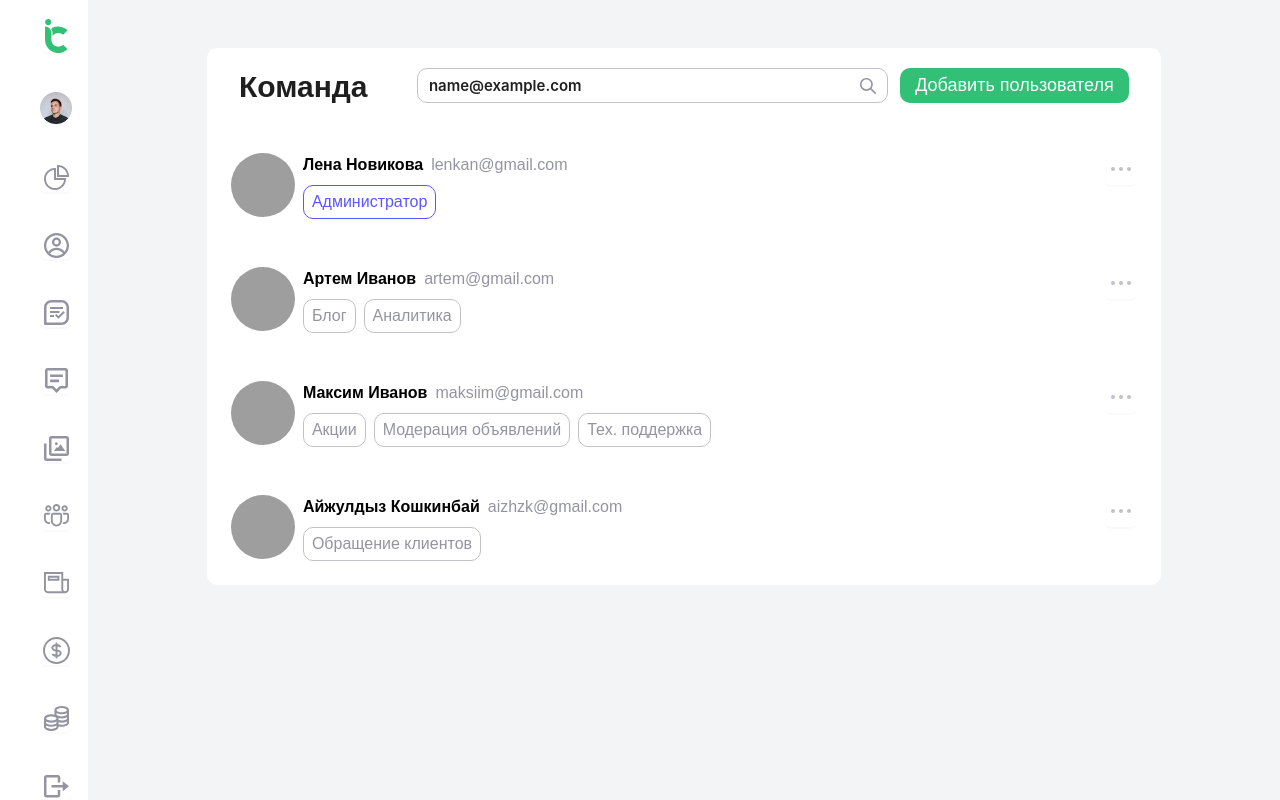
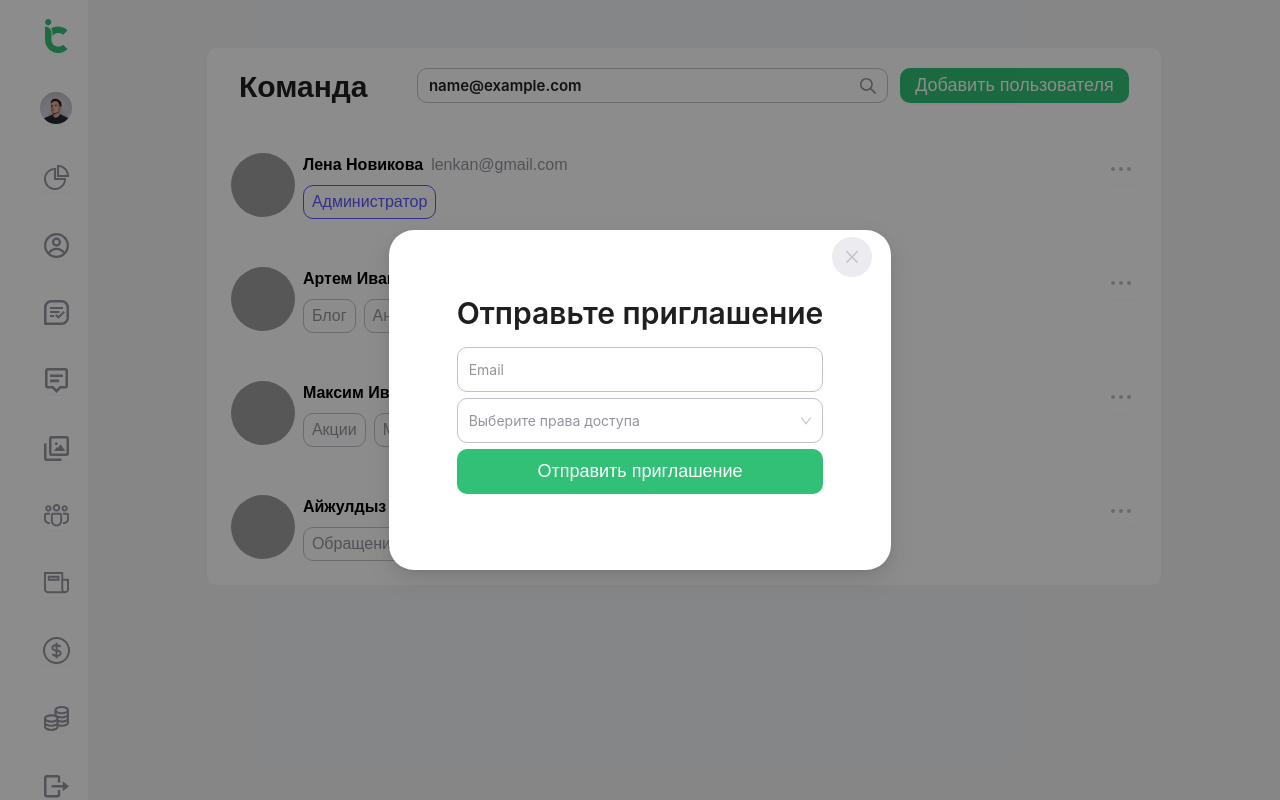
Before and after one commit to Surenuah/Admin-panel-test, a React (Vite) app: page / in a window 1280 px wide. Both pictures are taken after typing "name@example.com" into the empty fields and a click on the button "Добавить пользователя". Built offline with nearby package versions, Linux system fonts and the light colour scheme; grey boxes are pictures that could not be loaded; a web font is replaced by a local one.

Commit message:
feat: added user add modal

```diff
--- a/src/components/atoms/AddUserButton.tsx
+++ b/src/components/atoms/AddUserButton.tsx
@@ -1,8 +1,16 @@
 import { Button } from "antd";
+import { FC } from "react";
 
-export const AddUserButton = () => {
+interface Props {
+  onClick: () => void;
+}
+
+export const AddUserButton: FC<Props> = ({ onClick }) => {
   return (
-    <Button className="w-[230px] bg-[#32C076] text-white border-none rounded-[10px] h-[35px] ml-3 font-futura text-[18px]">
+    <Button
+      className="w-[230px] bg-[#32C076] text-white border-none rounded-[10px] h-[35px] ml-3 font-futura text-[18px]"
+      onClick={onClick}
+    >
       Добавить пользователя
     </Button>
   );
--- /dev/null
+++ b/src/components/atoms/EmailInput.tsx
@@ -0,0 +1,10 @@
+import { Input } from "antd";
+
+export const EmailInput = () => {
+  return (
+    <Input
+      className="border-[#C1C1CB] rounded-[10px] h-[45px] placeholder-[#9494A0] text-futura"
+      placeholder="Email"
+    />
+  );
+};
--- /dev/null
+++ b/src/components/atoms/PermissionsSelect.tsx
@@ -0,0 +1,17 @@
+import { Select as SelectAntd } from "antd";
+import styled from "@emotion/styled";
+
+const Select = styled(SelectAntd)`
+  .ant-select-selector {
+    border: 1px solid #c1c1cb !important;
+    border-radius: 10px;
+  }
+
+  .ant-select-selection-placeholder {
+    color: #9494a0;
+  }
+`;
+
+export const PermissionsSelect = () => {
+  return <Select className="h-[45px]" placeholder="Выберите права доступа" />;
+};
--- a/src/components/molecules/SearchAndAddUserMolecule.tsx
+++ b/src/components/molecules/SearchAndAddUserMolecule.tsx
@@ -1,8 +1,12 @@
 import Title from "antd/es/typography/Title";
 import { SearchEmailInput } from "@/components/atoms/SearchEmailInput.tsx";
 import { AddUserButton } from "@/components/atoms/AddUserButton.tsx";
+import { useState } from "react";
+import { SendInviteModal } from "@/components/molecules/SendInviteModal.tsx";
 
 export const SearchAndAddUserMolecule = () => {
+  const [isModalOpen, setIsModalOpen] = useState(false);
+
   return (
     <div className="flex justify-between p-5 pb-2 mx-3">
       <Title className="font-futura" level={2}>
@@ -10,7 +14,11 @@ export const SearchAndAddUserMolecule = () => {
       </Title>
       <div className="flex justify-end w-[80%]">
         <SearchEmailInput />
-        <AddUserButton />
+        <AddUserButton onClick={() => setIsModalOpen(true)} />
+        <SendInviteModal
+          isModalOpen={isModalOpen}
+          setIsModalOpen={setIsModalOpen}
+        />
       </div>
     </div>
   );
--- /dev/null
+++ b/src/components/molecules/SendInviteForm.tsx
@@ -0,0 +1,46 @@
+import { Button, Form } from "antd";
+import { EmailInput } from "@/components/atoms/EmailInput.tsx";
+import { PermissionsSelect } from "@/components/atoms/PermissionsSelect.tsx";
+import { useFormik } from "formik";
+import Title from "antd/es/typography/Title";
+
+export const SendInviteForm = () => {
+  const formik = useFormik({
+    initialValues: {
+      email: "",
+      permission: "",
+    },
+    onSubmit: (values) => {
+      console.log(values);
+    },
+  });
+
+  return (
+    <div className="p-11">
+      <Title level={2}>Отправьте приглашение</Title>
+      <Form
+        name="basic"
+        onSubmitCapture={formik.handleSubmit}
+        className="flex flex-col items-center justify-center"
+      >
+        <Form.Item
+          className="w-[100%] mb-1.5"
+          validateStatus={formik.errors.email && "error"}
+          required
+        >
+          <EmailInput />
+        </Form.Item>
+        <Form.Item
+          className="w-[100%] mb-1.5"
+          validateStatus={formik.errors.permission && "error"}
+          required
+        >
+          <PermissionsSelect />
+        </Form.Item>
+        <Button className="bg-[#32C076] text-white border-none rounded-[10px] font-futura text-[18px] w-[100%] h-[45px]">
+          Отправить приглашение
+        </Button>
+      </Form>
+    </div>
+  );
+};
--- /dev/null
+++ b/src/components/molecules/SendInviteModal.tsx
@@ -0,0 +1,40 @@
+import { Modal as ModalAntd } from "antd";
+import { FC } from "react";
+import { SendInviteForm } from "@/components/molecules/SendInviteForm.tsx";
+import styled from "@emotion/styled";
+
+interface Props {
+  isModalOpen: boolean;
+  setIsModalOpen: (value: boolean) => void;
+}
+
+const Modal = styled(ModalAntd)`
+  .ant-modal-content {
+    border-radius: 25px;
+  }
+
+  .ant-modal-close-x {
+    width: 40px;
+    height: 40px;
+    margin-left: -15px;
+    margin-top: -5px;
+    border-radius: 50%;
+    background-color: #ebebf0;
+    color: #c1c1cb;
+  }
+`;
+
+export const SendInviteModal: FC<Props> = ({ isModalOpen, setIsModalOpen }) => {
+  return (
+    <Modal
+      className="flex flex-col items-center justify-center"
+      width="500"
+      centered
+      open={isModalOpen}
+      onCancel={() => setIsModalOpen(false)}
+      footer={false}
+    >
+      <SendInviteForm />
+    </Modal>
+  );
+};
--- a/src/components/organisms/UserList.tsx
+++ b/src/components/organisms/UserList.tsx
@@ -1,5 +1,5 @@
 import { SearchAndAddUserMolecule } from "@/components/molecules/SearchAndAddUserMolecule.tsx";
-import { UserCard } from "@/components/atoms/UserCard.tsx";
+import { UserCard } from "@/components/molecules/UserCard.tsx";
 import { useQuery } from "react-query";
 import { adminPanelApi } from "../../api/adminPanel.tsx";
 
```
Also changed, not shown: package.json (+9 -1 lines), src/components/molecules/UserCard.tsx (renamed from src/components/atoms/UserCard.tsx), 1 other file (tests, documents, lock files or other folders).
